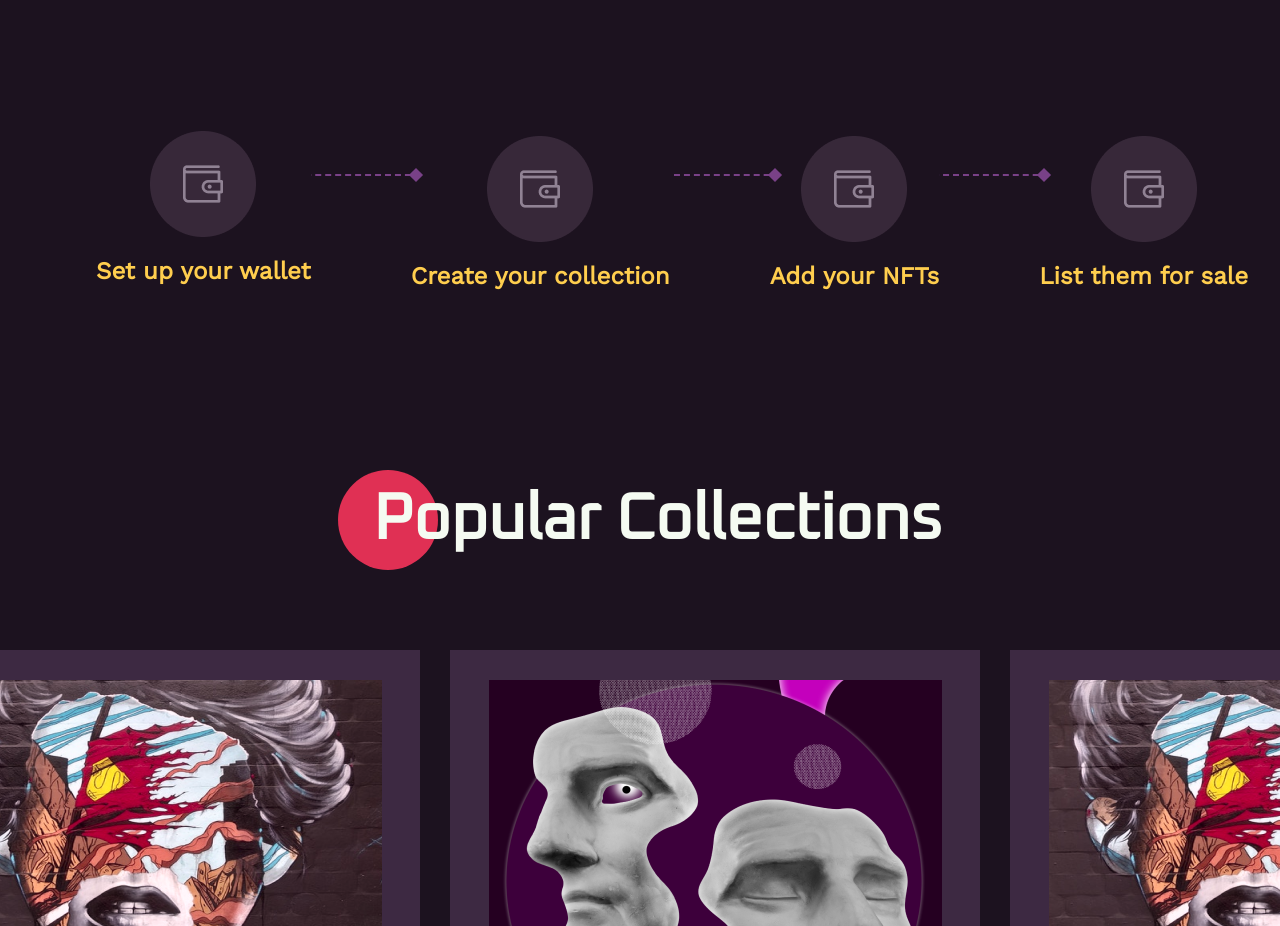
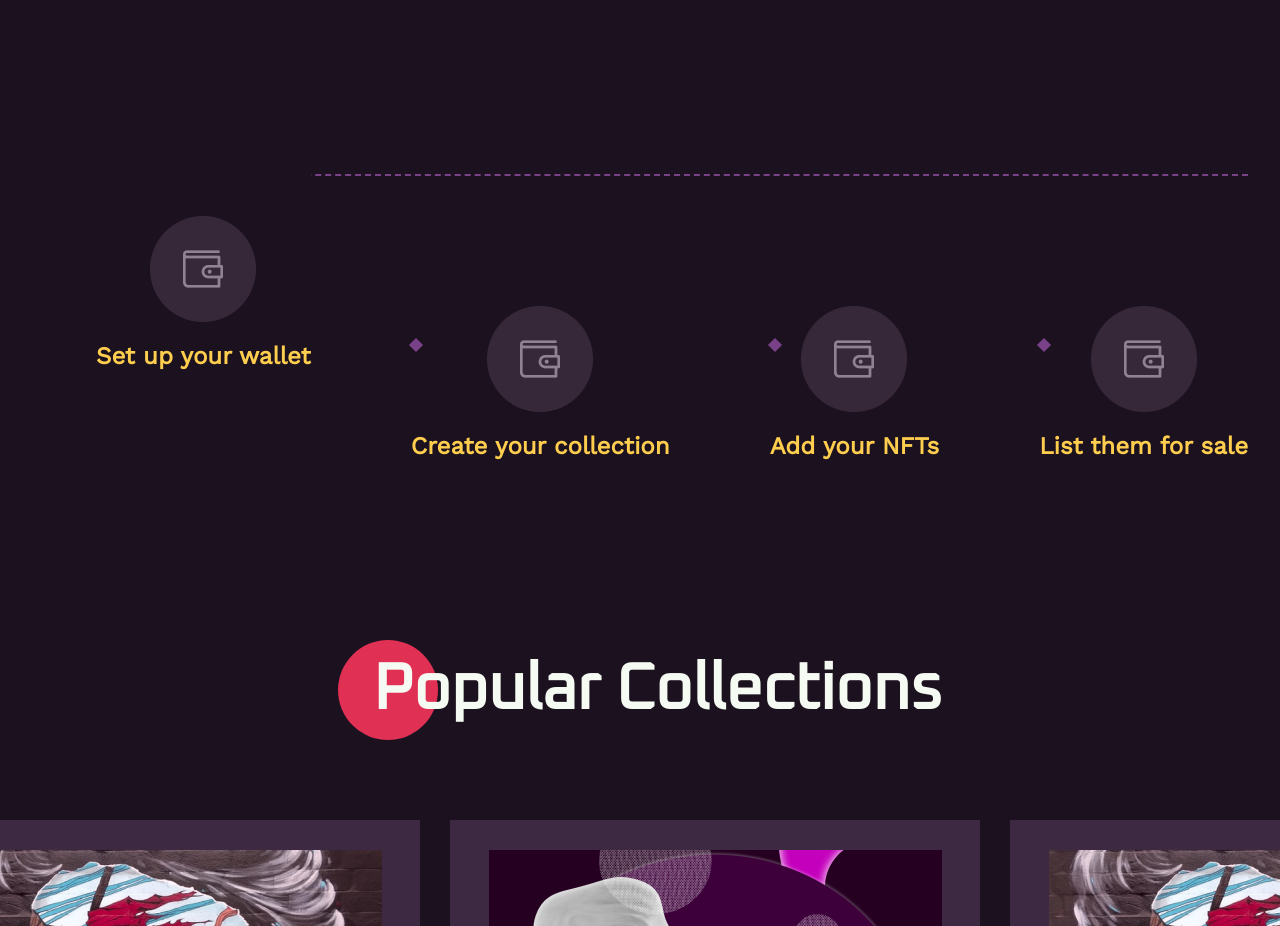
Before and after one commit to HenriqueeAl/NFTDark, a Next.js app: page / in a window 1280 px wide. Shown: the part 2620-3546 px from the top of the page. Built offline with nearby package versions, Linux system fonts and the light colour scheme.

Commit message:
fix error responsive

```diff
--- a/src/components/work/boxwork/Boxwork.tsx
+++ b/src/components/work/boxwork/Boxwork.tsx
@@ -8,7 +8,7 @@ interface boxwork{
 
 export const Boxwork = (props: boxwork) => {
     return (
-        <div className={styles.boxwork}>
+        <div className={styles.boxwork} style={props.firts == false ? {marginTop: '120px'}: {}}>
             {props.firts == true ? <></> : <div className={styles.los}></div>}
             <div className={styles.center}>
                 <img src={props.img}></img>
--- a/src/components/work/boxwork/boxwork.module.scss
+++ b/src/components/work/boxwork/boxwork.module.scss
@@ -4,11 +4,11 @@
     margin-top: -50px;
     align-items: flex-start;
     justify-content: center;
+
     @media (max-width:900px) {
         justify-content: flex-start;
         align-items: center;
         margin-left: -90vw;
-        margin-bottom: 120px;
     }
     p{
         font-family: 'Work Sans';
--- a/src/components/work/work.module.scss
+++ b/src/components/work/work.module.scss
@@ -20,7 +20,7 @@
             border-left: 2px dashed #794187;
             position: relative;
             left: 45vw;
-            height: 90vh;
+            justify-content: flex-end;
         }
     }
 }
```
